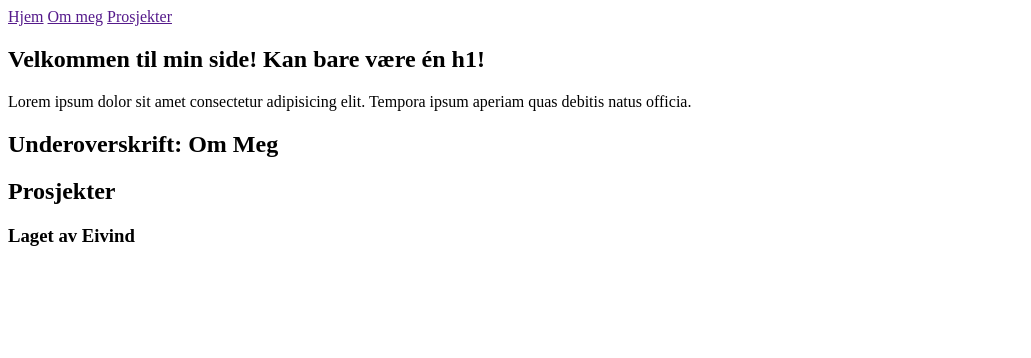
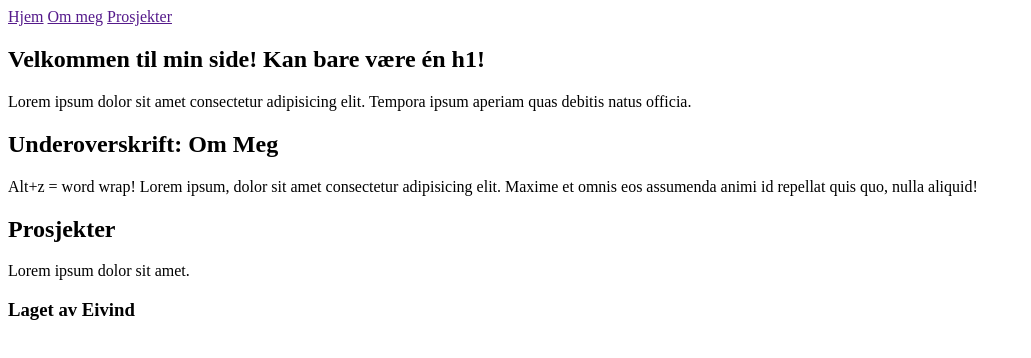
Before and after one commit to eivind-glodedata/gloedev25_undervisning2, a website: page index.html in a window 1280 px wide. Shown: the whole page, without its empty margins (0-1031 px from the left). Drawn offline with Linux system fonts and the light colour scheme.

```diff
--- a/index.html
+++ b/index.html
@@ -31,9 +31,11 @@
       </section>
       <section>
         <h2>Underoverskrift: Om Meg</h2>
+        <p>Alt+z = word wrap! Lorem ipsum, dolor sit amet consectetur adipisicing elit. Maxime et omnis eos assumenda animi id repellat quis quo, nulla aliquid!</p>
       </section>
       <section>
         <h2>Prosjekter</h2>
+        <p>Lorem ipsum dolor sit amet.</p>
       </section>
     </main>
 
```
Also changed, not shown: 1 other file.
